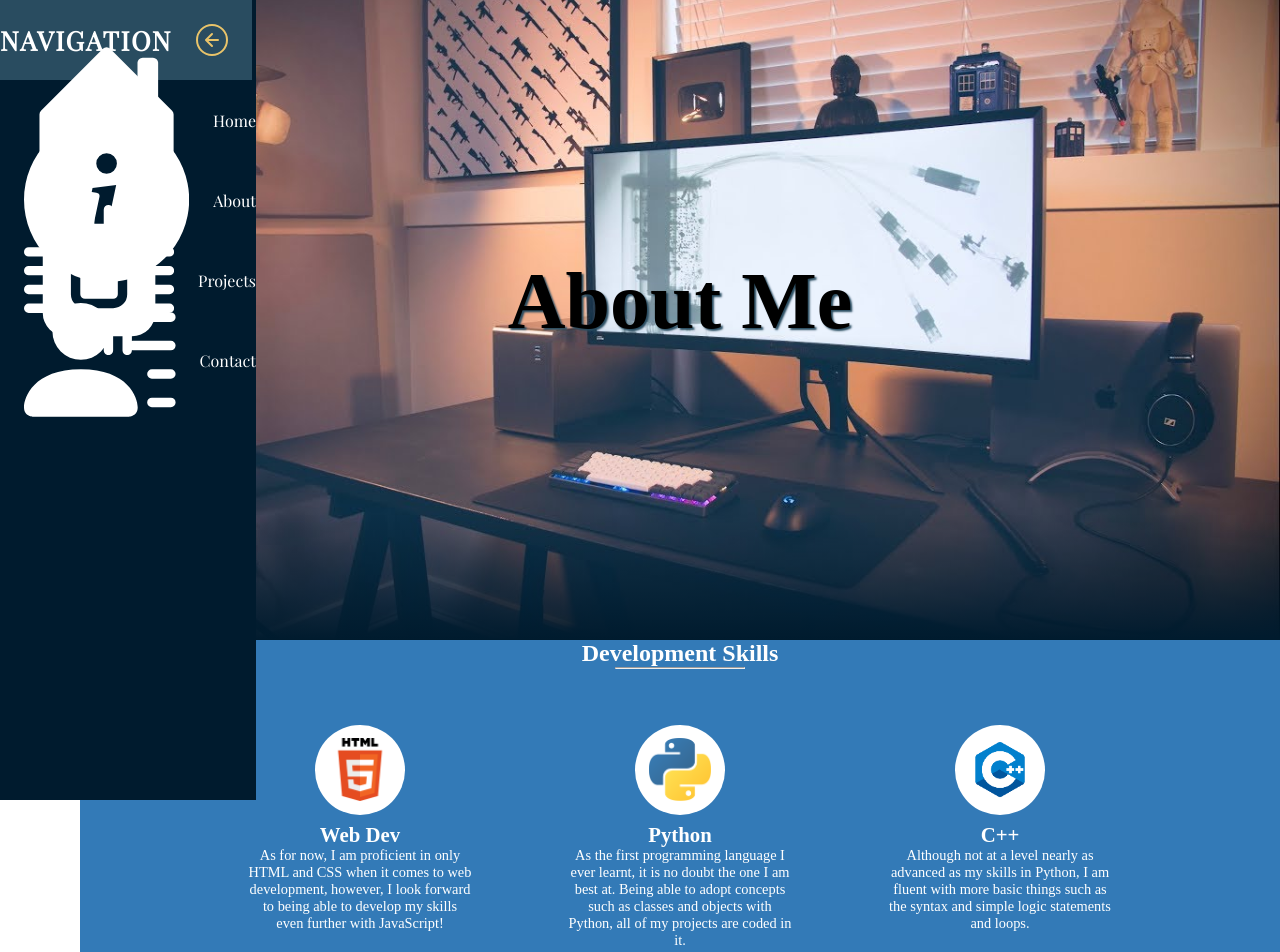
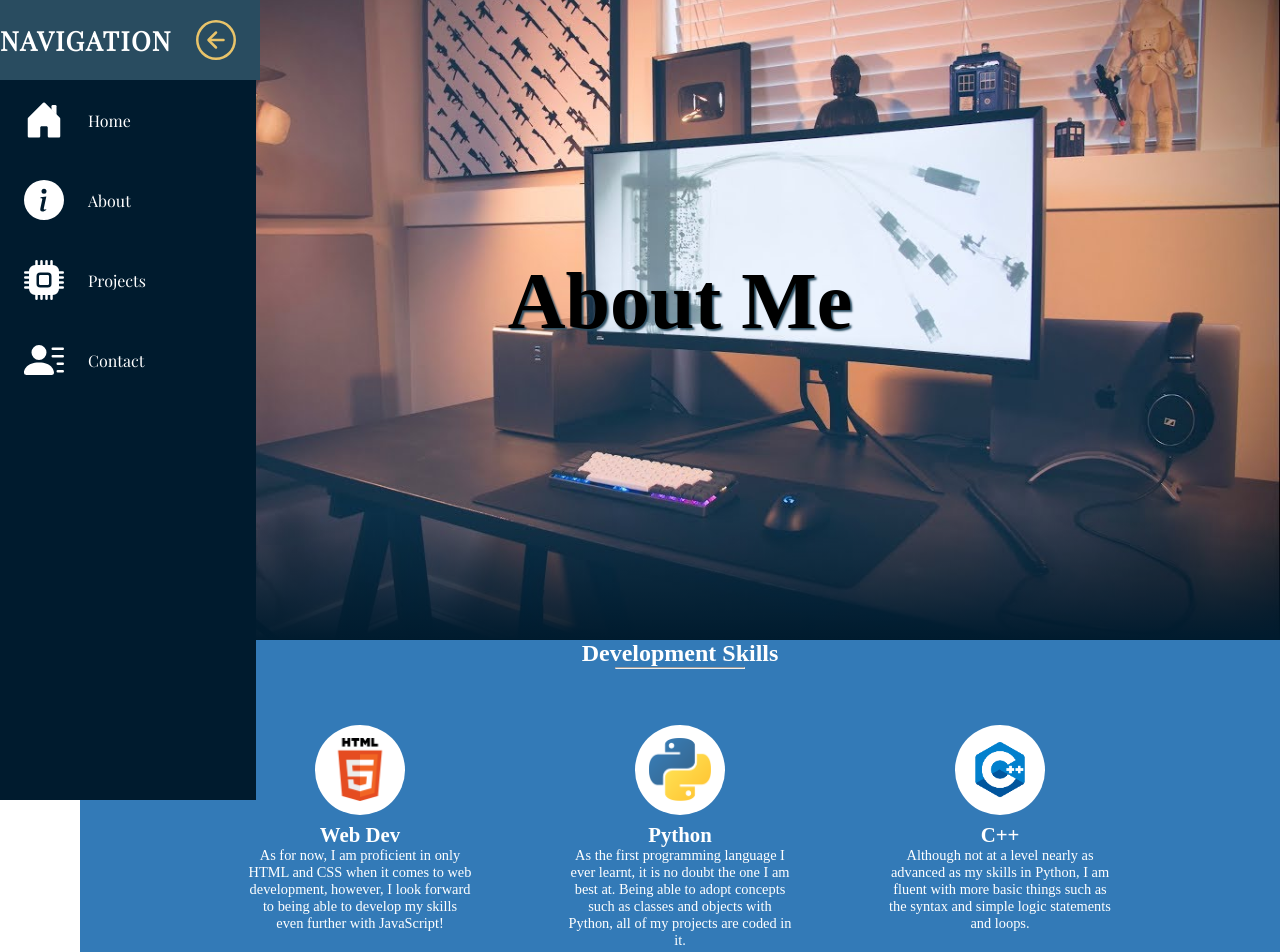
Before and after one commit to SamuelSoon212/SamuelSoon212.github.i, a plain HTML site: page aboutpage.html in a window 1280 px wide. Shown: the top 952 px of the page. Drawn offline with nearby package versions, Linux system fonts and the light colour scheme; a web font is replaced by a local one.

Commit message:
Update aboutpagestyle.css

```diff
--- a/aboutpagestyle.css
+++ b/aboutpagestyle.css
@@ -93,6 +93,10 @@ body::-webkit-scrollbar-thumb {
 
 .navbar:hover {
   width: 16rem;
+}
+
+.navbar:hover svg{
+  width: 2.5rem;
 }
 
 .navbar:hover .link-text {
```
